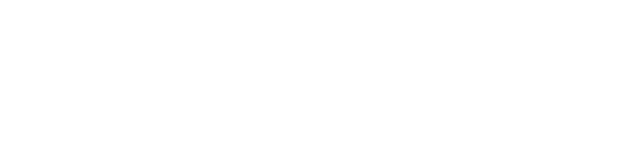
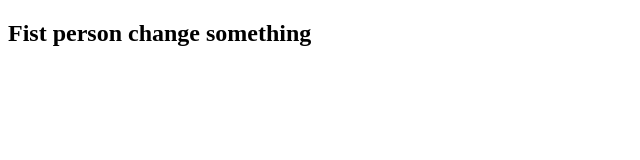
Before and after one commit to VathanaProgrammer/Testtt, a plain HTML site: page index.html in a window 1280 px wide. Shown: the whole page, without its empty margins (0-640 px from the left). Drawn offline with Linux system fonts and the light colour scheme.

Commit message:
first person add

```diff
--- a/index.html
+++ b/index.html
@@ -6,6 +6,6 @@
     <title>Document</title>
 </head>
 <body>
-
-
+    <h2>Fist person change something </h2>
+</body>
 </html>
```
